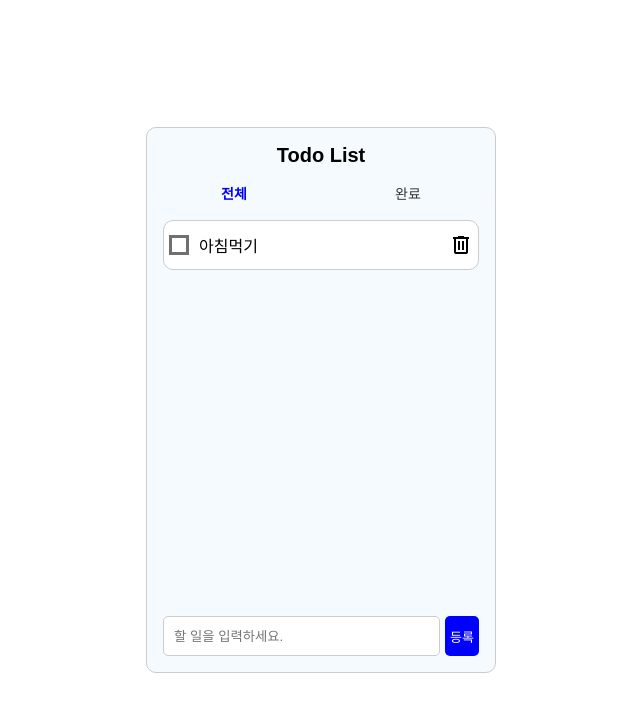
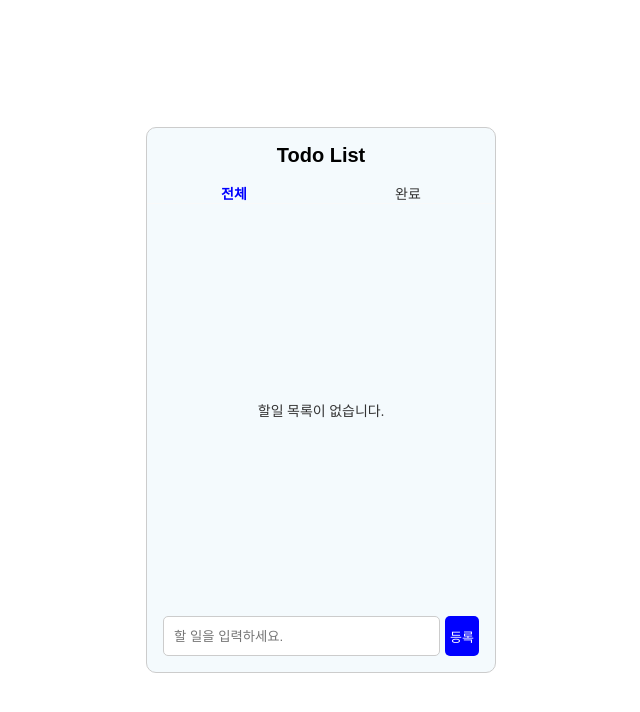
Before and after one commit to pyqwbb/vue-todo-list, a Vue app: page / in a window 1280 px wide. Shown: the top 712 px of the page, without its empty margins (319-959 px from the left). Built offline with nearby package versions, Linux system fonts and the light colour scheme; a web font is replaced by a local one.

Commit message:
Feat: todo 목록 렌더링 및 완료 상태 변경 기능 구현
- computedTodo를 TodoList로 전달
- props로 전달받은 데이터를 기반으로 Todo 목록 렌더링
- 체크 클릭 시 update-todo 이벤트로 완료 상태 변경 요청

```diff
--- a/src/App.vue
+++ b/src/App.vue
@@ -1,7 +1,7 @@
 <template>
   <div class="todo">
     <TodoHeader :currentTab @update-tab="updateTabHandler" />
-    <TodoList />
+    <TodoList :computedTodo="computedTodo" @update-todo="updateTodoHandler" />
     <TodoInput @add-todo="addTodoHandler" />
   </div>
 </template>
@@ -27,7 +27,11 @@ export default {
         completed: false,
       };
       this.todo.push(item);
-      console.log('완료');
+    },
+    updateTodoHandler(id) {
+      this.todo = this.todo.map((v) =>
+        v.id === id ? { ...v, completed: !v.completed } : v,
+      );
     },
     updateTabHandler(tab) {
       this.currentTab = tab;
--- a/src/components/TodoList.vue
+++ b/src/components/TodoList.vue
@@ -1,15 +1,44 @@
 <template>
   <div class="todo__list">
     <!-- 할 일 목록이 있을 때 (완료 시 .todo__item--completed 클래스 추가 )-->
-    <div class="todo__item">
-      <input type="checkbox" id="chk" />
-      <label for="chk" class="todo__checkbox-label"></label>
-      <span class="todo__item-text">아침먹기</span>
+    <div
+      class="todo__item"
+      v-for="item in computedTodo"
+      :key="item.id"
+      :class="{ 'todo__item--completed': item.completed }"
+    >
+      <input
+        type="checkbox"
+        :id="item.id"
+        :checked="item.completed"
+        @click="updateTodo(item.id)"
+      />
+      <label :for="item.id" class="todo__checkbox-label"></label>
+      <span class="todo__item-text">{{ item.msg }}</span>
       <span class="material-symbols-outlined todo__delete-icon"> delete </span>
     </div>
     <!-- 할 일 목록이 없을 때 -->
-    <div class="todo__item--no" style="display: none">
+    <div v-if="computedTodo.length === 0" class="todo__item--no">
       <p>할일 목록이 없습니다.</p>
     </div>
   </div>
 </template>
+
+<script>
+export default {
+  props: {
+    computedTodo: {
+      type: Array,
+      default() {
+        return [];
+      },
+    },
+  },
+  emits: ['update-todo'],
+  methods: {
+    updateTodo(id) {
+      this.$emit('update-todo', id);
+    },
+  },
+};
+</script>
```
